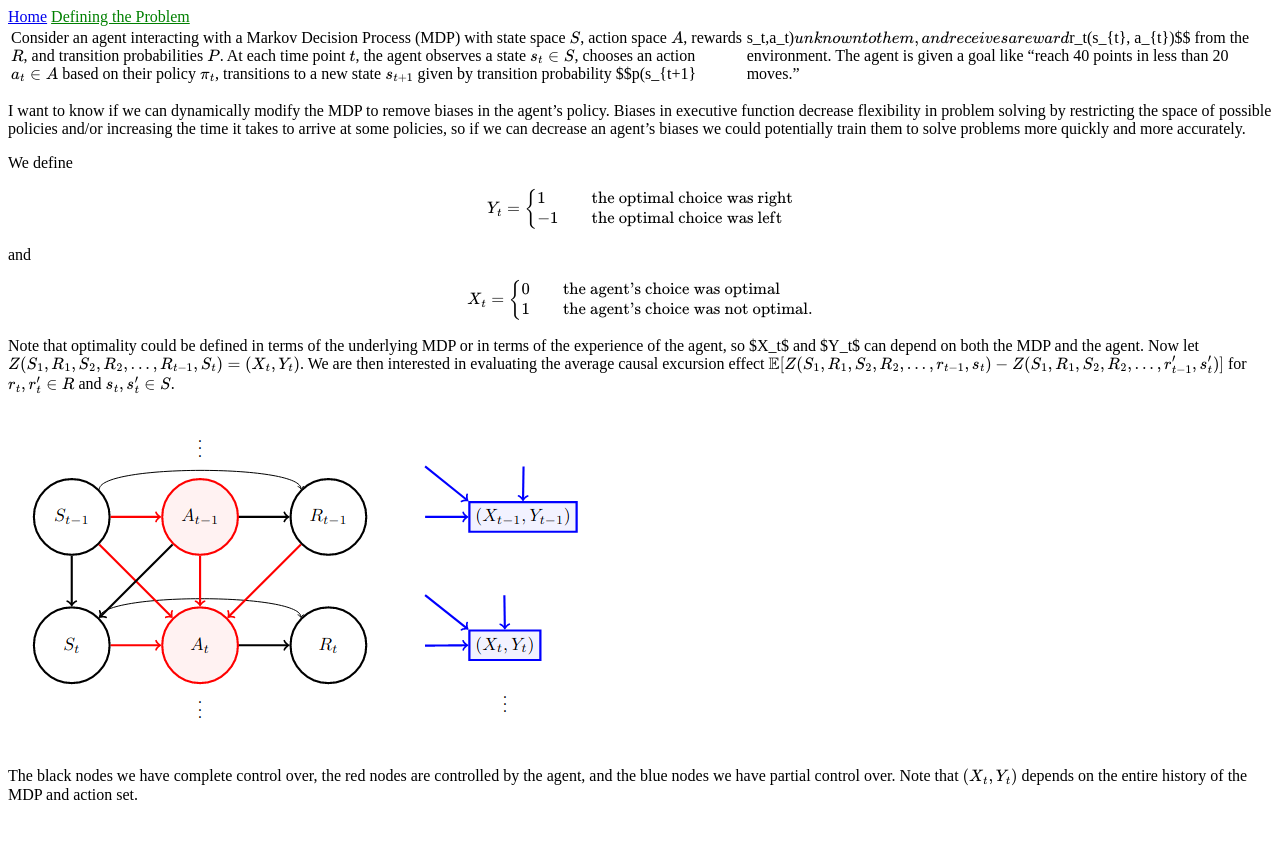
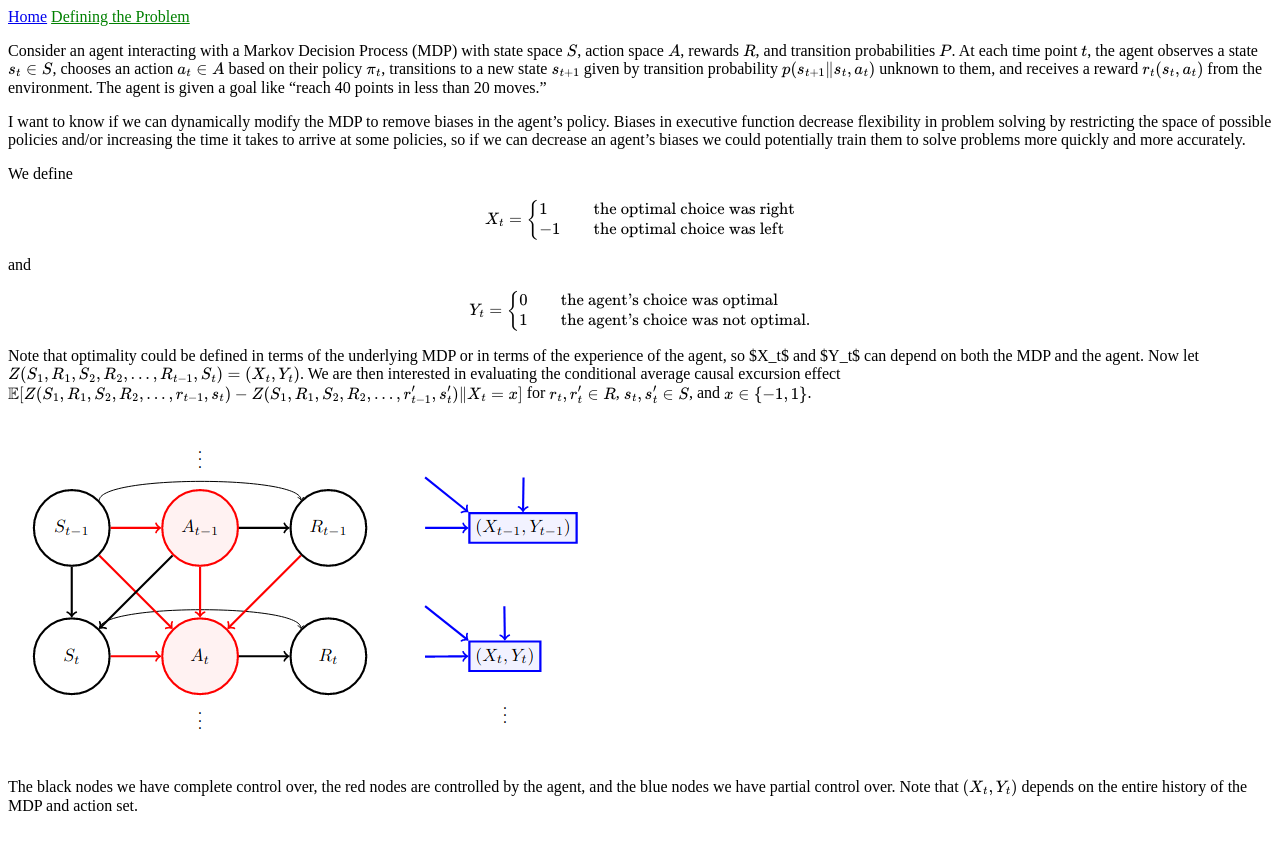
Before and after one commit to HaleyColgate/haleycolgate.github.io, a Jekyll site: the page built from hw2.md, in a window 1280 px wide. Shown: the top 850 px of the page. Built offline with Jekyll 4.4.1, drawn with Linux system fonts in a browser that asks for light colours.

Commit message:
clean up markdown

```diff
--- a/hw2.md
+++ b/hw2.md
@@ -3,20 +3,20 @@ layout: default
 title: Defining the Problem
 ---
 
-Consider an agent interacting with a Markov Decision Process (MDP) with state space $$S$$, action space $$A$$, rewards $$R$$, and transition probabilities $$P$$.  At each time point $$t$$, the agent observes a state $$s_t\in S$$, chooses an action $$a_t\in A$$ based on their policy $$\pi_t$$, transitions to a new state $$s_{t+1}$$ given by transition probability $$p(s_{t+1}|s_t,a_t)$$ unknown to them, and receives a reward $$r_t(s_{t}, a_{t})$$ from the environment.  The agent is given a goal like "reach 40 points in less than 20 moves."
+Consider an agent interacting with a Markov Decision Process (MDP) with state space $$S$$, action space $$A$$, rewards $$R$$, and transition probabilities $$P$$.  At each time point $$t$$, the agent observes a state $$s_t\in S$$, chooses an action $$a_t\in A$$ based on their policy $$\pi_t$$, transitions to a new state $$s_{t+1}$$ given by transition probability $$p(s_{t+1}\|s_t,a_t)$$ unknown to them, and receives a reward $$r_t(s_{t}, a_{t})$$ from the environment.  The agent is given a goal like "reach 40 points in less than 20 moves."
 
 I want to know if we can dynamically modify the MDP to remove biases in the agent's policy.  Biases in executive function decrease flexibility in problem solving by restricting the space of possible policies and/or increasing the time it takes to arrive at some policies, so if we can decrease an agent's biases we could potentially train them to solve problems more quickly and more accurately.
 
 We define
 
-$$Y_t=\begin{cases} 1 && \text{the optimal choice was right} \\ -1 && \text{the optimal choice was left} \end{cases}$$
+$$X_t=\begin{cases} 1 && \text{the optimal choice was right} \\ -1 && \text{the optimal choice was left} \end{cases}$$
 
 and
 
-$$X_t=\begin{cases} 0 && \text{the agent's choice was optimal}\\
+$$Y_t=\begin{cases} 0 && \text{the agent's choice was optimal}\\
 1 && \text{the agent's choice was not optimal.}\end{cases}$$
 
-Note that optimality could be defined in terms of the underlying MDP or in terms of the experience of the agent, so $X_t$ and $Y_t$ can depend on both the MDP and the agent.  Now let $$Z(S_1,R_1,S_2,R_2,...,R_{t-1},S_t) = (X_t,Y_t)$$.  We are then interested in evaluating the average causal excursion effect $$\mathbb{E}[Z(S_1,R_1,S_2,R_2,...,r_{t-1},s_t) - Z(S_1,R_1,S_2,R_2,...,r'_{t-1},s'_t)]$$ for $$r_t,r'_t\in R$$ and $$s_t,s'_t\in S$$.
+Note that optimality could be defined in terms of the underlying MDP or in terms of the experience of the agent, so $X_t$ and $Y_t$ can depend on both the MDP and the agent.  Now let $$Z(S_1,R_1,S_2,R_2,...,R_{t-1},S_t) = (X_t,Y_t)$$.  We are then interested in evaluating the conditional average causal excursion effect $$\mathbb{E}[Z(S_1,R_1,S_2,R_2,...,r_{t-1},s_t) - Z(S_1,R_1,S_2,R_2,...,r'_{t-1},s'_t)\|X_t=x]$$ for $$r_t,r'_t\in R$$, $$s_t,s'_t\in S$$, and $$x\in\{-1,1\}$$.
 
 ![Directed Acyclic Graph](/assets/images/dag.png)
 
```
